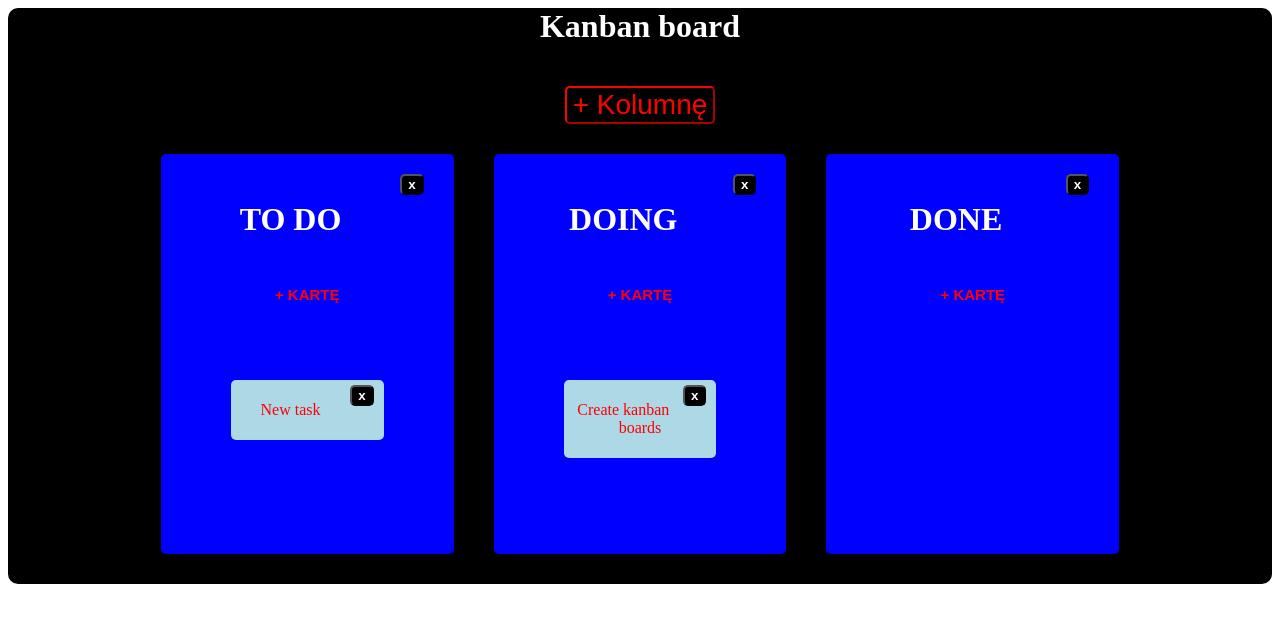
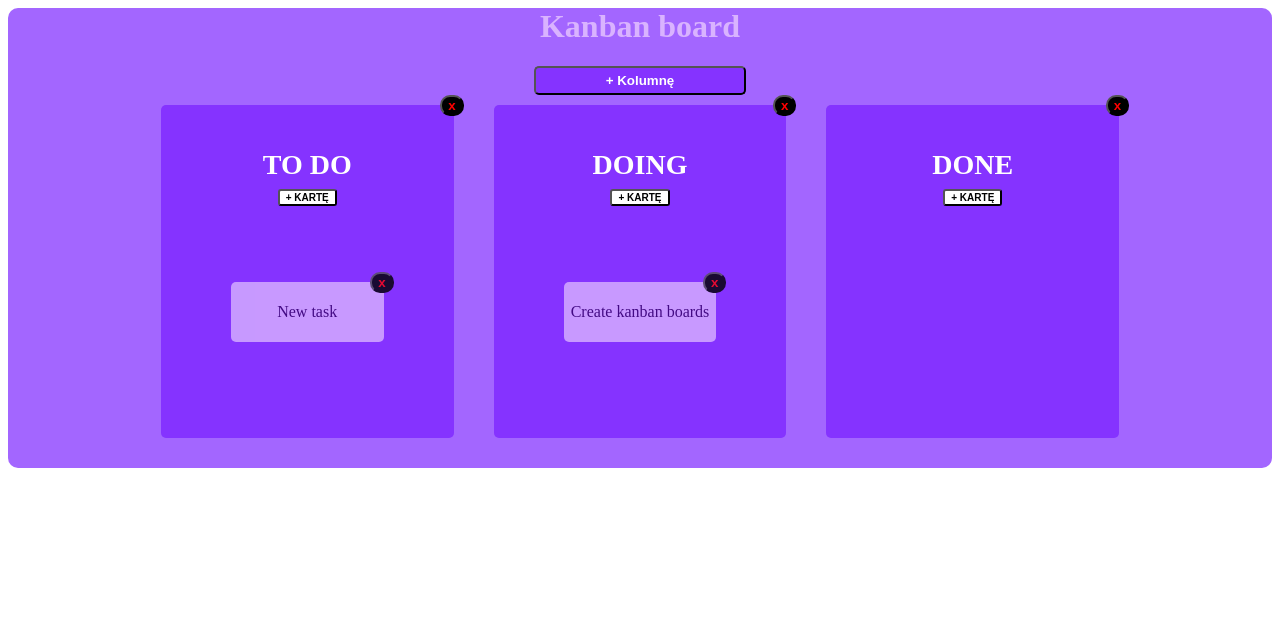
Before and after one commit to Basiakus/11_kanban, a plain HTML site: page index.html in a window 1280 px wide. Drawn offline with nearby package versions, Linux system fonts and the light colour scheme.

Commit message:
custom names of columns and cards. Value null for cancel in prompt function

```diff
--- a/css/style.css
+++ b/css/style.css
@@ -1,71 +1,80 @@
+button {
+    cursor: pointer;
+   font-weight: bold;
+}
 .board {
     text-align: center;
-    color: white;
-    background-color: black;
+    color: #d9b3ff;
+    background-color: #a366ff;
     padding-bottom: 20px;
     border-radius: 10px;
 }
 .column {
-    background-color: blue;
+    background-color: #8533ff;
     padding: 20px;
     margin: 10px 20px;
-   width: 20%;
+    width: 20%;
     min-height: 200px;
     border-radius: 5px;
+    position: relative;
 }
 .column-container {
     display: flex;
     align-items: top;
     width: 100%;
     flex-wrap: wrap;
-   justify-content: center;
+    justify-content: center;
 
 }
 .column-title {
     color: white;
     display: inline-block;
     text-transform: uppercase;
-    font-size: 32px;
+    font-size: 28px;
 }
 .column-card-list {
     list-style-type: none;
     padding: 50px;
 }
 .btn-delete {
-    float: right;
-    border-radius: 5px;
-    color: white;
+    border-radius: 10px;
+    color: red;
     background-color: black;
-    margin-right: 10px;
-    font-weight: bold;
+    position: absolute;
+    top: -10px;
+    right: -10px;
 }
-button.create-column {
-    margin: 20px auto;
-    text-align: center;
-    color: red;
-    font-size: 28px;
-    background-color: inherit;
-    border-color: red;
-    border-radius: 5px;
-    display: inline-block;
-    cursor: pointer;
+.btn-delete:hover {
+   color: black;
+   background-color: red;
+}
+.create-column {
+   padding: 5px 70px;
+   border-radius: 5px;
+   background-color: #8533ff;
+   color: white;
+}
+.create-column:hover {
+   color: #8533ff;
+   background-color: white;
 }
 .add-card {
     display: block;
     margin: 0 auto;
-    color: red;
-    background-color: inherit;
-    border: none;
-    font-weight: bold;
-    font-size: 15;
-    margin-top: 20px;
+    color: black;
+    background-color: white;
+    border-radius: 3px;
+    font-size: 10px;
+    margin-top: -15px;
     text-transform: uppercase;
     cursor: pointer;
 }
 .card {
+    position: relative;
     border-radius: 5px;
-    color: red;
-    background-color: lightblue;
+    color: #330066;
+    background-color: #d9b3ff;
+    opacity: 0.8;
     text-align: center;
     padding: 5px 0;
     margin: 10px auto;
--- a/js/script.js
+++ b/js/script.js
@@ -14,7 +14,7 @@ $(function() {
         var self = this;
 
         this.id = randomString();
-        this.name = name;
+        this.name = name || "Brak Nazwy";
         this.$element = createColumn();
 
         function createColumn() {
@@ -30,7 +30,7 @@ $(function() {
             });
 
             $columnAddCard.click(function() {
-                self.addCard(new Card(prompt("Nazwa karty")));
+                self.addCard(new Card(prompt("Nazwa karty:")));
             });
 
             $column.append($columnTitle)
@@ -54,22 +54,24 @@ $(function() {
 
     function Card(description) {
         var self = this;
-
         this.id = randomString();
-        this.description = description;
+        this.description = description || "bez nazwy";
         this.$element = createCard();
 
         function createCard() {
+            if (self.description != null) {
                 var $card = $('<li>').addClass('card');
                 var $cardDescription = $('<p>').addClass('card-description').text(self.description);
                 var $cardDelete = $('<button>').addClass('btn-delete').text('x');
-
                 $cardDelete.click(function() {
                     self.removeCard();
                 });
                 $card.append($cardDelete)
                     .append($cardDescription);
                 return $card;
+            } else {
+                return false;
+            };
         }
     };
 
@@ -95,11 +97,15 @@ $(function() {
         $element: $('#board .column-container')
     };
 
-    $('.create-column')
-        .click(function() {
+    $('.create-column').click(function() {
         var name = prompt('Nazwa kolumny');
+
+        if (name != null) {
             var column = new Column(name);
             board.addColumn(column);
+        } else {
+            return false;
+        }
     });
 
     var todoColumn = new Column('To do');
@@ -115,4 +121,6 @@ $(function() {
 
     todoColumn.addCard(card1);
     doingColumn.addCard(card2);
+
+
 });
```
Lines whose indentation alone changed are shown as unchanged.
